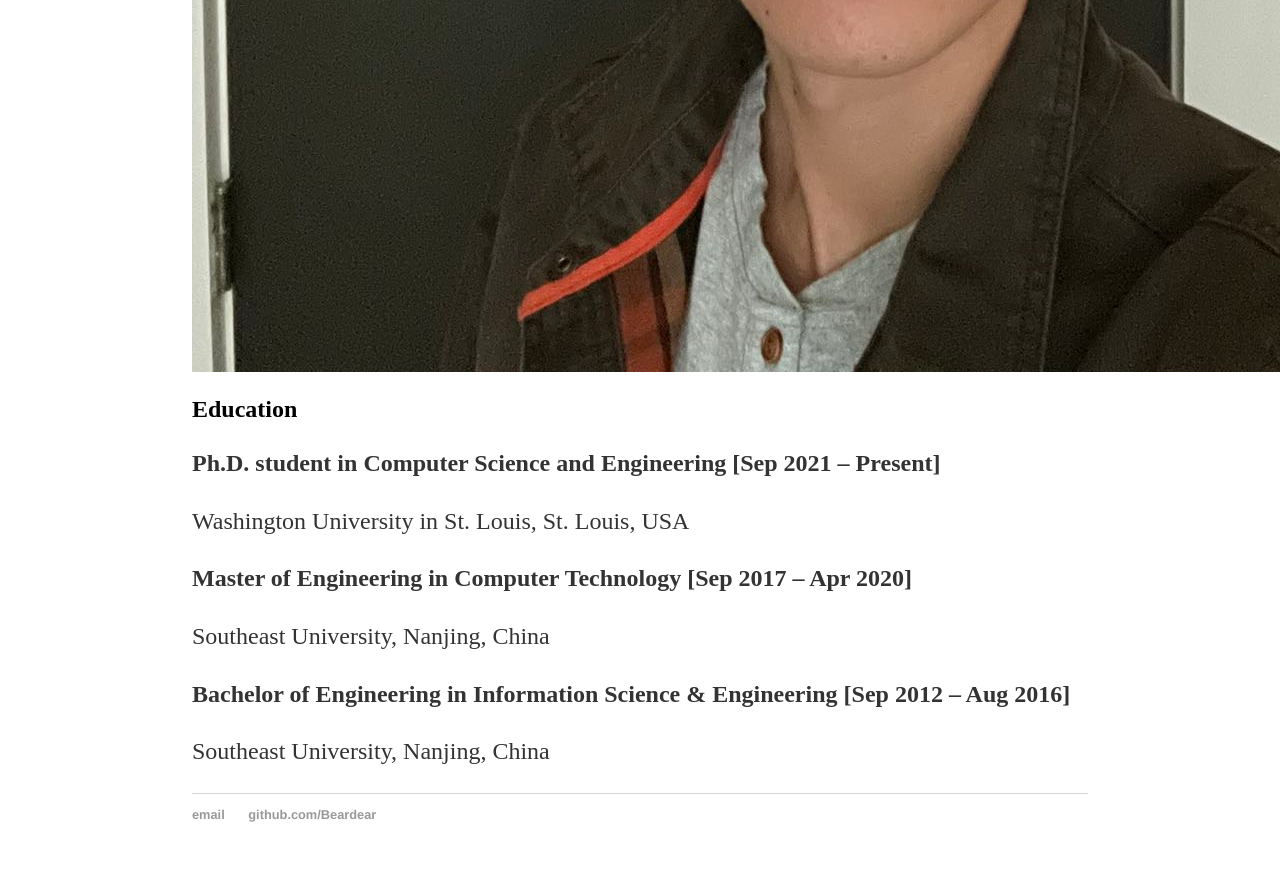
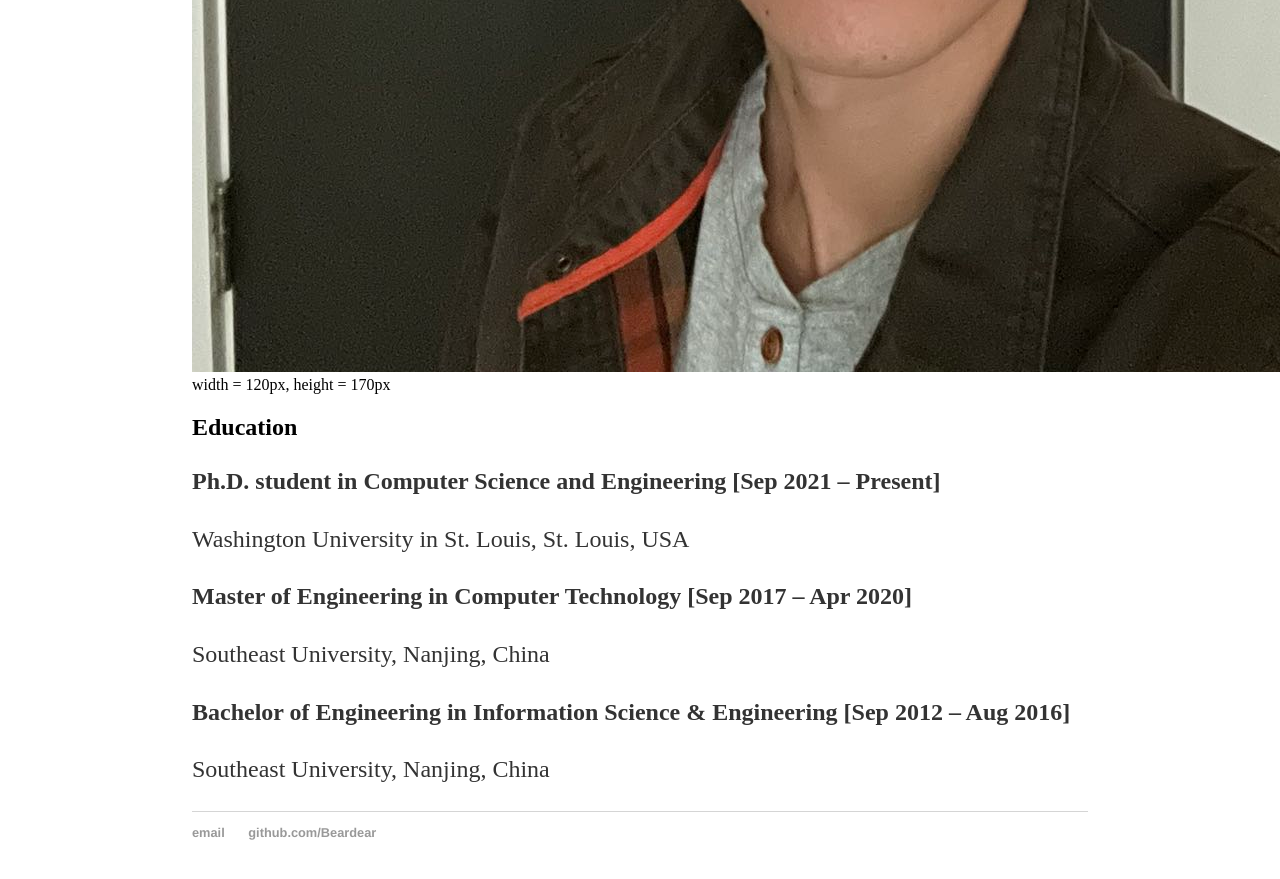
Before and after one commit to Beardear/personal-website-ME, a Jekyll site: the page built from index.html, in a window 1280 px wide and 900 px high, scrolled down 1529 px. Shown: the top 879 px of the window. Built offline with Jekyll 4.4.1, drawn with Linux system fonts in a browser that asks for light colours.

Commit message:
Update index.html

```diff
--- a/index.html
+++ b/index.html
@@ -4,7 +4,7 @@ title: Moran Xu
 ---
 <div class="blurb">
 	<h1>Hi there, I'm Moran Xu!</h1>
-	<img src="./../profile.jpg"/>
+	<img src="./../profile.jpg"/> width = 120px, height = 170px
 <h2><strong>Education</strong></h2>
 <p><strong>Ph.D. student in Computer Science and Engineering [</strong><strong>Sep 2021 &ndash; Present]</strong></p>
 <p>Washington University in St. Louis, St. Louis, USA</p>
```
